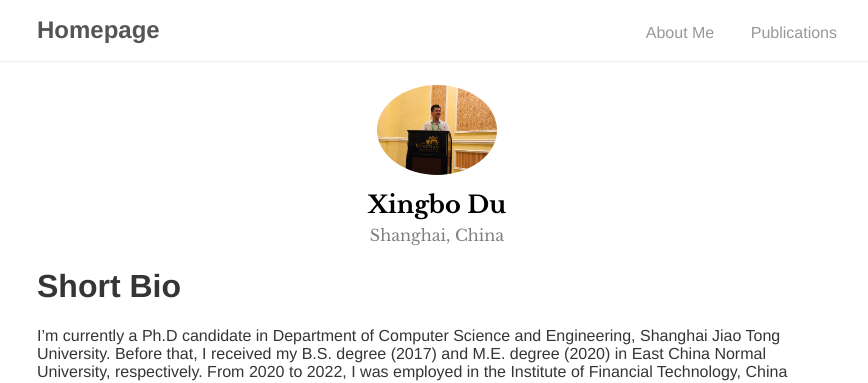
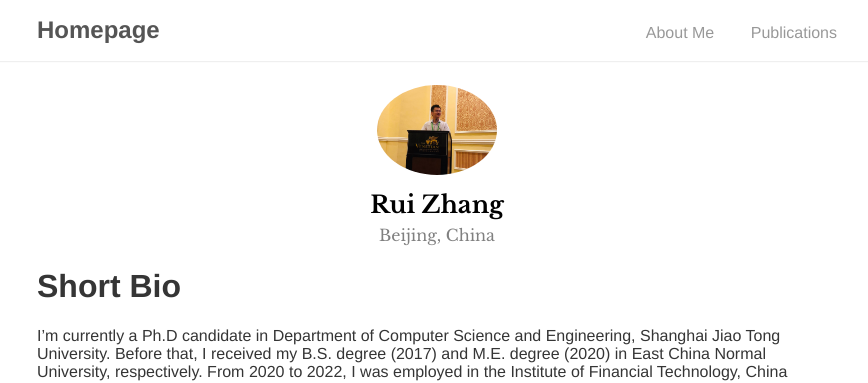
Before and after one commit to optray/optray.github.io, a Jekyll site: the page built from index.md, in a window 1280 px wide and 900 px high. Shown: the top 383 px of the window, without its empty margins (203-1071 px from the left). Built offline with Jekyll 4.4.1, drawn with Linux system fonts in a browser that asks for light colours; our own code applies the rules of GitHub Pages for plain Markdown files.

Commit message:
Update _config.yml

```diff
--- a/_config.yml
+++ b/_config.yml
@@ -1,14 +1,14 @@
 # Site settings
 title: Homepage
 baseurl: ""
-url: "https://deepopo.github.io"
+url: "https://optray.github.io"
 google_analytics: # Tracking ID, e.g. "UA-000000-01"
 
 # Author
 author:
-  name: Xingbo Du
-  desc: Shanghai, China
-  email: duxingbo@sjtu.edu.cn
+  name: Rui Zhang
+  desc: Beijing, China
+  email: rayzhang@amss.ac.cn
   selfie: assets/img/profile.jpg
 
 # social
@@ -19,7 +19,6 @@ social:
   dribbble:
   facebook:
   flickr:
-  github: deepopo
   google_plus:
   instagram:
   keybase:
@@ -31,7 +30,6 @@ social:
   steam:
   tumblr:
   gitlab:
-  twitter: BradleyDoublePo
   vimeo:
   wordpress:
   youtube:
```
